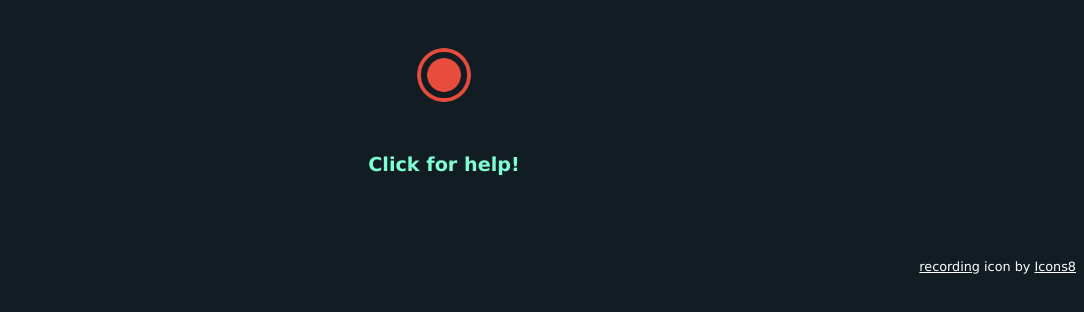
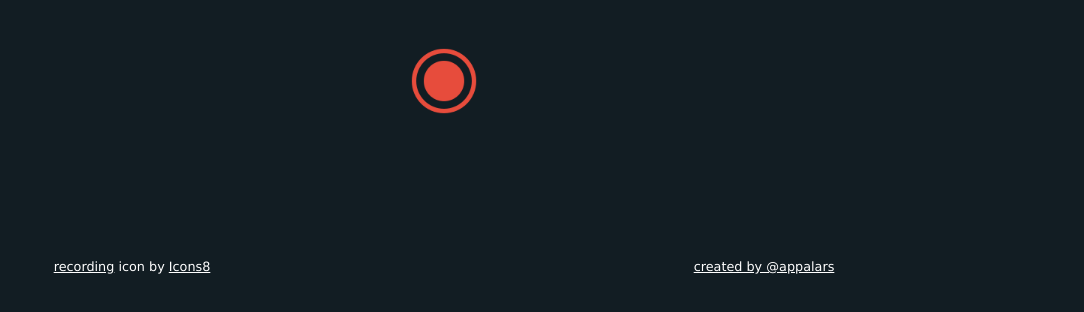
Before and after one commit to Polar-de/ScreenRecorder, a browser extension: page index.html in a window 1280 px wide. Shown: the part 84-396 px from the top of the page, without its empty margins (196-1280 px from the left). Drawn offline with Linux system fonts and the light colour scheme.

Commit message:
Fixed css

```diff
--- a/index.html
+++ b/index.html
@@ -12,9 +12,10 @@
     <h1>Screen Recorder</h1>
     <p>Press on the record button to start recording</p>
     <img id="record_btn" src="./assets/recording_icon_96.png" alt="Recording Icon">
-    <a class="help" href="./help.html">Click for help!</a>
-    <div class="icon_links">
-        <a target="_blank" href="https://icons8.com/icon/ypkkpSX261b4/recording">recording</a> icon by <a target="_blank" href="https://icons8.com">Icons8</a>
+    <!-- <a class="help" href="./help.html">Click for help!</a> -->
+    <div class="links">
+        <div class="icon8"><a target="_blank" href="https://icons8.com/icon/ypkkpSX261b4/recording">recording</a> icon by <a target="_blank" href="https://icons8.com">Icons8</a></div>
+        <div class="appalars"><a target="_blank" href="https://github.com/appalars">created by @appalars</a></div>
     </div>
 </body>
 <script src="setup.js"></script>
--- a/style.css
+++ b/style.css
@@ -22,10 +22,13 @@ h1 {
     margin: 1rem 1rem 0rem 1rem;
     padding: 0;
 }
-p {margin: 0rem;}
+p {
+    margin: 0rem;
+    font-size: 1rem;
+}
 
 #record_btn{
-    width: 60px;
+    width: 72px;
     padding: 1rem;
     margin: 2rem;
     transition: transform .2s;
@@ -43,9 +46,11 @@ p {margin: 0rem;}
     text-decoration: none;
 }
 
-.icon_links {
-    align-self: flex-end;
-    justify-self: flex-end;
+.links {
+    display: flex;
+    flex-direction: row;
+    align-self: stretch;
+    justify-content: space-around;
     margin-top: auto;
     font-size: .8rem;
 }
```
Also changed, not shown: record.html (+1 -0 lines), manifest.json.
